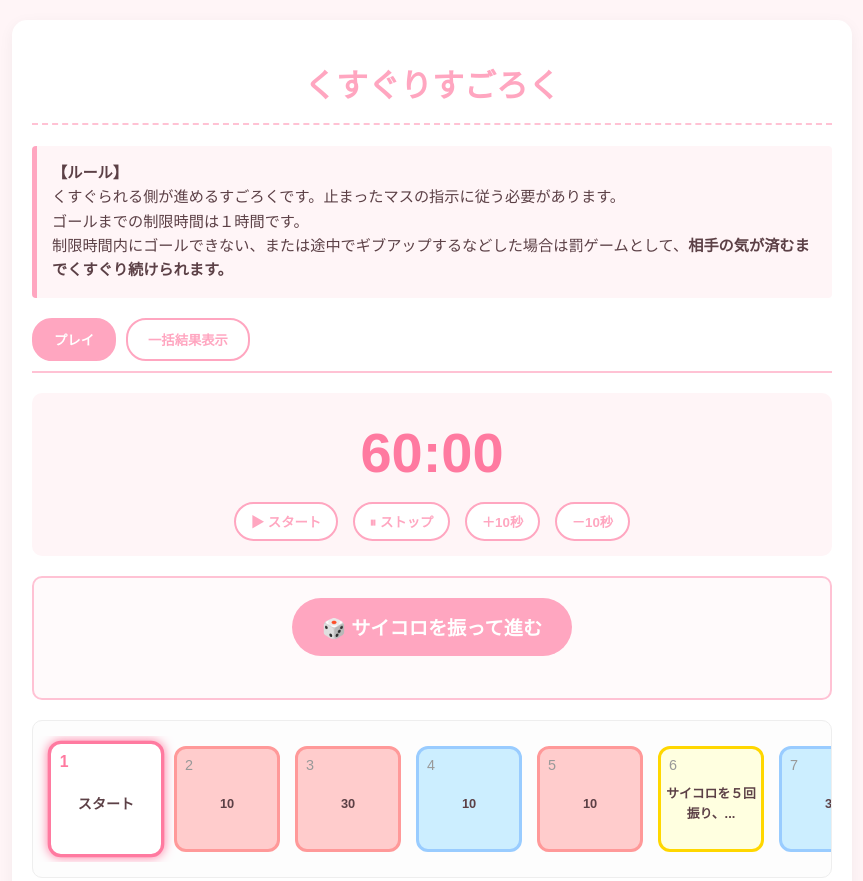
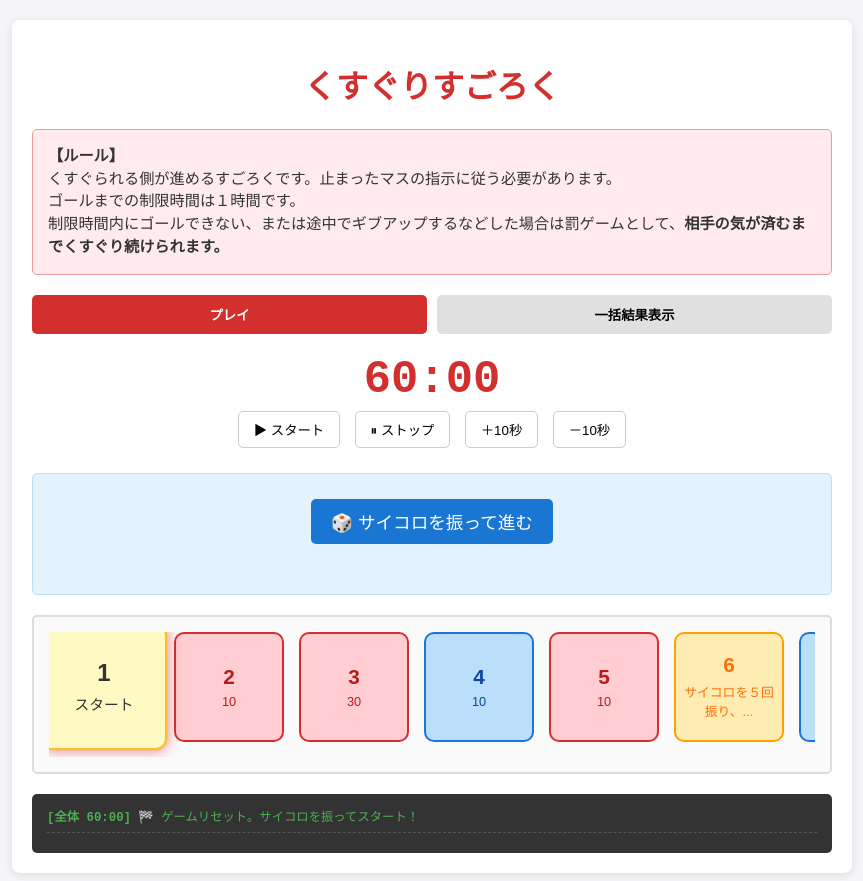
Before and after one commit to atlantis0510-lgtm/tickle-sugoroku, a plain HTML site: page index.html in a window 1280 px wide. Shown: the top 881 px of the page, without its empty margins (208-1071 px from the left). Drawn offline with Linux system fonts and the light colour scheme.

Commit message:
Add files via upload

```diff
--- a/main.js
+++ b/main.js
@@ -36,24 +36,24 @@ function parseCSVText(csvText) {
   lines.forEach(line => {
     if(!line) return;
     const parts = line.split(',');
-    // 4列（id, type, value, text）あることを想定
     if(parts.length >= 2) {
       const num = parseInt(parts[0].replace(/"/g, '').trim());
+      // 大文字小文字変換を外し、日本語をそのまま読み込む
       const type = parts[1].replace(/"/g, '').trim();
       const value = parts.length >= 3 ? parts[2].replace(/"/g, '').trim() : "0";
       const text = parts.length >= 4 ? parts[3].replace(/"/g, '').trim() : type;
 
       if(!isNaN(num)) {
-        // masu.csvの英語表記を日本語のクラス名/内部判定用に変換
+        // 万が一英語が混ざっていた場合のみ変換。基本はCSVの日本語をそのまま採用
         let jpType = type;
         if(type === 'start') jpType = 'スタート';
-        if(type === 'goal') jpType = 'ゴール';
-        if(type === 'red') jpType = '赤';
-        if(type === 'blue') jpType = '青';
-        if(type === 'purple') jpType = '紫';
-        if(type === 'red_fill') jpType = '赤塗';
-        if(type === 'instruction') jpType = '指示'; // 今回はテキストで判別するため「指示」に統一
-        if(type === 'normal') jpType = '通常';
+        else if(type === 'goal') jpType = 'ゴール';
+        else if(type === 'red') jpType = '赤';
+        else if(type === 'blue') jpType = '青';
+        else if(type === 'purple') jpType = '紫';
+        else if(type === 'red_fill') jpType = '赤塗';
+        else if(type === 'instruction') jpType = '指示';
+        else if(type === 'normal') jpType = '通常';
 
         newBoard.push({ num: num, type: jpType, value: value, text: text });
       }
@@ -86,11 +86,16 @@ function renderBoard() {
   scrollContainer.innerHTML = '';
   board.forEach((space, index) => {
     const el = document.createElement('div');
-    el.className = `space type-${space.type} ${index === currentPosition ? 'active' : ''}`;
+
+    // CSSクラス用に、「指示1」等の場合は「指示」として扱う（色が崩れないようにする）
+    let cssType = space.type;
+    if (cssType.startsWith('指示')) cssType = '指示';
+
+    el.className = `space type-${cssType} ${index === currentPosition ? 'active' : ''}`;
     el.id = `space-${index}`;
-    // マスのテキストを表示（長すぎる場合はCSSで調整が必要かも）
-    let displayText = space.type === '指示' ? '指示マス' : space.text;
-    if (displayText.length > 10) displayText = displayText.substring(0, 10) + '...'; // 長い場合は省略
+
+    let displayText = space.text;
+    if (displayText.length > 10) displayText = displayText.substring(0, 10) + '...';
 
     el.innerHTML = `<div class="num">${space.num}</div><div class="type" style="font-size:0.8em;">${displayText}</div>`;
     scrollContainer.appendChild(el);
--- a/style.css
+++ b/style.css
@@ -1,59 +1,193 @@
-:root {
-  --primary-color: #ffa6c0;
-  --secondary-color: #ffc2d4;
-  --bg-color: #fff5f7;
-  --text-color: #5c4046;
-  --accent-color: #ff7aa0;
+body {
+  font-family: sans-serif;
+  background: #f4f4f9;
+  color: #333;
+  margin: 0;
+  padding: 20px;
 }
-body { font-family: 'Hiragino Maru Gothic ProN', 'Meiryo', sans-serif; background-color: var(--bg-color); color: var(--text-color); margin: 0; padding: 20px; line-height: 1.6; }
-.container { max-width: 800px; margin: 0 auto; background: white; padding: 20px; border-radius: 15px; box-shadow: 0 4px 15px rgba(0,0,0,0.05); }
-h1 { text-align: center; color: var(--primary-color); border-bottom: 2px dashed var(--secondary-color); padding-bottom: 10px; }
+.container {
+  max-width: 800px;
+  margin: auto;
+  background: #fff;
+  padding: 20px;
+  border-radius: 8px;
+  box-shadow: 0 2px 10px rgba(0,0,0,0.1);
+}
+h1 {
+  text-align: center;
+  color: #d32f2f;
+}
+.rules-box {
+  background: #ffebee;
+  border: 1px solid #ef9a9a;
+  padding: 15px;
+  border-radius: 5px;
+  margin-bottom: 20px;
+  font-size: 0.95em;
+  line-height: 1.5;
+}
+.tab-buttons {
+  display: flex;
+  gap: 10px;
+  margin-bottom: 20px;
+}
+.tab-buttons button {
+  flex: 1;
+  padding: 10px;
+  border: none;
+  background: #e0e0e0;
+  cursor: pointer;
+  border-radius: 5px;
+  font-weight: bold;
+}
+.tab-buttons button.active {
+  background: #d32f2f;
+  color: white;
+}
+.tab-content {
+  display: none;
+}
+.tab-content.active {
+  display: block;
+}
 
-/* CSV・タブ・ルール */
-.csv-upload-section { text-align: center; margin-bottom: 15px; padding: 10px; background-color: #fafafa; border-radius: 8px; border: 1px dashed #ccc; }
-.csv-btn { background: white; border: 2px solid var(--text-color); color: var(--text-color); padding: 8px 15px; border-radius: 5px; cursor: pointer; font-weight: bold; display: inline-block; transition: 0.2s; }
-.csv-btn:hover { background: #eee; }
-#fileNameDisplay { margin-left: 10px; font-size: 0.9em; color: #666; }
-.tab-buttons { display: flex; gap: 10px; margin-bottom: 20px; border-bottom: 2px solid var(--secondary-color); padding-bottom: 10px; }
-.tab-buttons button { background: transparent; border: 2px solid var(--primary-color); color: var(--primary-color); padding: 10px 20px; border-radius: 20px; font-weight: bold; cursor: pointer; }
-.tab-buttons button.active { background: var(--primary-color); color: white; }
-.tab-content { display: none; animation: fadeIn 0.3s; }
-.tab-content.active { display: block; }
-@keyframes fadeIn { from { opacity: 0; } to { opacity: 1; } }
-.rules-box { background-color: var(--bg-color); border-left: 5px solid var(--primary-color); padding: 15px; margin-bottom: 20px; border-radius: 4px; font-size: 0.95em; }
+/* タイマー関連 */
+.timer-section {
+  text-align: center;
+  margin-bottom: 20px;
+}
+.timer-display {
+  font-size: 3.5em;
+  font-weight: bold;
+  font-family: monospace;
+  color: #d32f2f;
+}
+.game-over-msg {
+  color: white;
+  background: #b71c1c;
+  padding: 15px;
+  font-weight: bold;
+  margin: 10px 0;
+  border-radius: 5px;
+  font-size: 1.2em;
+}
+.timer-controls button {
+  padding: 8px 15px;
+  margin: 5px;
+  cursor: pointer;
+  border: 1px solid #ccc;
+  border-radius: 5px;
+  background: #fff;
+}
 
-/* プレイタブのUI */
-.timer-section { text-align: center; margin-bottom: 20px; padding: 15px; background: var(--bg-color); border-radius: 10px; }
-.timer-display { font-size: 3.5em; font-weight: bold; color: var(--accent-color); font-variant-numeric: tabular-nums; margin-bottom: 5px; }
-.game-over-msg { font-size: 1.5em; font-weight: bold; color: red; margin-bottom: 10px; }
-.timer-controls button { background: white; border: 2px solid var(--primary-color); color: var(--primary-color); padding: 8px 15px; border-radius: 20px; cursor: pointer; margin: 0 5px; font-weight: bold; }
-.timer-controls button:hover { background: var(--primary-color); color: white; }
+/* アクションパネル */
+.action-panel {
+  background: #e3f2fd;
+  padding: 20px;
+  border-radius: 5px;
+  text-align: center;
+  margin-bottom: 20px;
+  min-height: 80px;
+  border: 1px solid #bbdefb;
+}
+.action-btn, .dice-btn {
+  padding: 10px 20px;
+  font-size: 1.1em;
+  cursor: pointer;
+  background: #1976d2;
+  color: white;
+  border: none;
+  border-radius: 5px;
+  margin: 5px;
+}
+.sub-timer-text {
+  font-size: 2.5em;
+  font-weight: bold;
+  color: #1565c0;
+  margin: 10px 0;
+  font-family: monospace;
+}
 
-/* アクションパネル (サイコロやサブタイマー) */
-.action-panel { background: #fffafb; border: 2px solid var(--secondary-color); border-radius: 10px; padding: 20px; text-align: center; margin-bottom: 20px; min-height: 80px; }
-.dice-btn { background: var(--primary-color); color: white; border: none; padding: 15px 30px; font-size: 1.2em; border-radius: 30px; cursor: pointer; font-weight: bold; }
-.action-btn { background: white; border: 2px solid var(--primary-color); color: var(--text-color); padding: 10px 20px; border-radius: 5px; cursor: pointer; font-weight: bold; margin: 5px; }
-.sub-timer-text { font-size: 2.5em; font-weight: bold; color: #ff5555; margin: 10px 0; }
+/* 盤面関連 */
+.board-container {
+  margin: 20px 0;
+  border: 2px solid #ddd;
+  border-radius: 5px;
+  background: #fafafa;
+  padding: 15px;
+}
+.board-scroll {
+  display: flex;
+  overflow-x: auto;
+  gap: 15px;
+  padding-bottom: 15px;
+}
+.space {
+  flex: 0 0 110px;
+  height: 110px;
+  display: flex;
+  flex-direction: column;
+  justify-content: center;
+  align-items: center;
+  border: 2px solid #aaa;
+  border-radius: 10px;
+  background: white;
+  text-align: center;
+  padding: 5px;
+  box-sizing: border-box;
+  transition: transform 0.3s, box-shadow 0.3s;
+}
+.space.active {
+  transform: scale(1.15);
+  border-color: #d32f2f;
+  box-shadow: 0 0 12px rgba(211,47,47,0.6);
+  z-index: 10;
+}
+.space .num {
+  font-weight: bold;
+  font-size: 1.3em;
+  margin-bottom: 5px;
+}
+.space .type {
+  font-size: 0.8em;
+  word-break: break-all;
+}
 
-/* 盤面とマスの種類 */
-.board-container { margin: 20px 0; padding: 15px 0; background: #fdfdfd; border-radius: 10px; border: 1px solid #eee; }
-.board-scroll { display: flex; overflow-x: auto; gap: 15px; padding: 10px 20px; scroll-behavior: smooth; align-items: center; }
-.space { flex: 0 0 auto; width: 100px; height: 100px; border: 3px solid var(--secondary-color); border-radius: 12px; display: flex; flex-direction: column; justify-content: center; align-items: center; background: white; position: relative; transition: 0.3s; }
-.space .num { font-size: 0.9em; color: #999; position: absolute; top: 5px; left: 8px; }
-.space .type { font-weight: bold; font-size: 1.1em; margin-top: 10px; text-align: center; }
-.space.active { border-color: var(--accent-color); transform: scale(1.1); box-shadow: 0 0 10px var(--accent-color); }
-.space.active .num { color: var(--accent-color); font-weight: bold; }
+/* マスの色分け */
+.space.type-スタート { background: #fff9c4; border-color: #fbc02d; }
+.space.type-ゴール { background: #c8e6c9; border-color: #388e3c; }
+.space.type-通常 { background: #ffffff; border-color: #999; }
+.space.type-赤, .space.type-赤塗 { background: #ffcdd2; border-color: #d32f2f; color: #b71c1c; }
+.space.type-青 { background: #bbdefb; border-color: #1976d2; color: #0d47a1; }
+.space.type-紫 { background: #e1bee7; border-color: #8e24aa; color: #4a148c; }
+.space.type-指示 { background: #ffecb3; border-color: #ffa000; color: #ff6f00; }
 
-/* マスごとの色分け */
-.type-通常 { background-color: #ffffff; }
-.type-赤 { background-color: #ffcccc; border-color: #ff9999; }
-.type-青 { background-color: #cceeff; border-color: #99ccff; }
-.type-紫 { background-color: #e6ccff; border-color: #cc99ff; }
-.type-赤塗 { background-color: #ff3333; color: white; border-color: #cc0000; }
-.type-赤塗 .num { color: #ffcccc; }
-/* 指示マスは少し目立たせる */
-.type-指示1, .type-指示2, .type-指示3, .type-指示4, .type-指示5 { background-color: #ffffe0; border-color: #ffd700; }
-
-.log-area { height: 200px; overflow-y: auto; background: #fafafa; border: 1px solid #ddd; border-radius: 8px; padding: 15px; font-size: 0.95em; }
-.log-item { margin-bottom: 10px; padding-bottom: 10px; border-bottom: 1px dashed #ccc; }
-textarea { width: 100%; height: 400px; border: 1px solid #ccc; border-radius: 5px; padding: 10px; font-size: 14px; box-sizing: border-box; margin-top:15px; }
+/* ログ・シミュレーション関連 */
+.log-area {
+  max-height: 250px;
+  overflow-y: auto;
+  background: #333;
+  color: #4caf50;
+  font-family: monospace;
+  padding: 15px;
+  border-radius: 5px;
+  font-size: 0.95em;
+  line-height: 1.5;
+}
+.log-item {
+  margin-bottom: 5px;
+  border-bottom: 1px dashed #555;
+  padding-bottom: 5px;
+}
+#simOutput {
+  width: 100%;
+  height: 400px;
+  font-family: monospace;
+  padding: 15px;
+  box-sizing: border-box;
+  background: #333;
+  color: #fff;
+  border-radius: 5px;
+  font-size: 0.95em;
+  line-height: 1.4;
+}
```
Also changed, not shown: play.js (+20 -35 lines), sim.js (+26 -18 lines).
